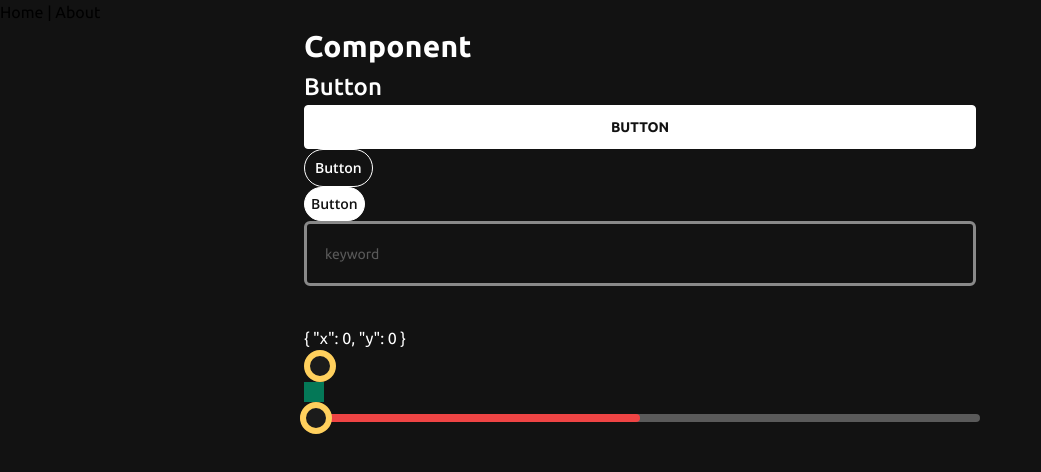
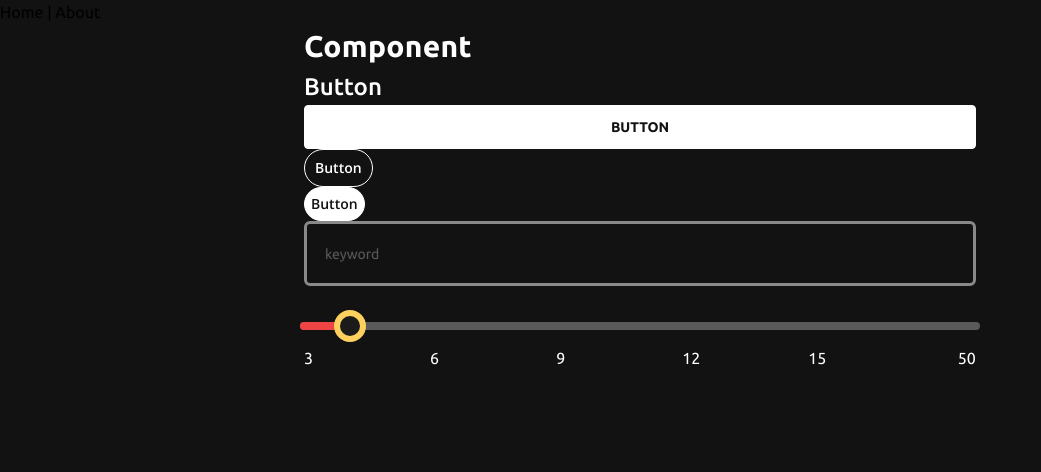
Before and after one commit to hcd1983/perfectscore-frontend-test, a Vue app: page /components in a window 1280 px wide. Shown: the top 472 px of the page, without its empty margins (0-1041 px from the left). Built offline with nearby package versions, Linux system fonts and the light colour scheme.

Commit message:
feat: slider

```diff
--- a/src/components/Slider.vue
+++ b/src/components/Slider.vue
@@ -1,34 +1,38 @@
 <template>
-<div class="text-white">{{ position }}</div>
+<div>
+  <div class="slider-container" ref="slider">
+    <div class="color-bg" />
     <div
+      class="color-bar"
+      :style="{
+      width : `${offset}px`
+    }"
+    />
+    <div
+      ref="thumb"
       class="handler"
       draggable="true"
-  @drag="handleDrag"
-  @dragstart="handleDragStart"
-  @dragend="handleDragEnd"
-  @drop="handleDragEnd"
-/>
-
-<div
-  class="text-white w-5 h-5 bg-green-700"
-  draggable="true"
-  @drag="handleDrag"
-  @dragstart="handleDragStart"
+      @mousedown="handleMouseDown"
+      @mouseup="handleMouseUp"
       :style="{
-    transform: `translate(${position.x}px, ${position.y}px`
+      left : `${offset}px`
     }"
     />
-
-<div class="slider-container" ref="track">
-  <div class="color-bg" />
-  <div class="color-bar" />
+  </div>
+  <div class="scales w-full flex">
     <div
-    ref="knob"
-    class="handler"
-    draggable="true"
-    @drag="handleDrag"
-    @dragstart="handleDragStart"
-  />
+      v-for="(range, idx) in rangesModified" :key="idx"
+      class="flex mt-5 justify-between"
+      :style="{width: `${range}%`}"
+    >
+      <div class="scale text-white flex items-center justify-center">{{ values[idx] }}</div>
+      <div
+        v-if="idx === range.length - 1"
+        class="scale text-white flex items-center justify-center">
+          {{ values[idx+1] }}
+      </div>
+    </div>
+  </div>
 </div>
 </template>
 
@@ -46,25 +50,76 @@ export default {
   data() {
     return {
       position: { x: 0, y: 0 },
+      offset: 50,
+      values: [3, 6, 9, 12, 15, 50],
+      ranges: [1, 1, 1, 1, 1.33],
     };
   },
+  computed: {
+    rangesModified() {
+      const total = this.ranges.reduce((a, b) => a + b);
+      return this.ranges.map((range) => ((range / total) * 100).toFixed(2));
+    },
+  },
   methods: {
-    handleDragStart($event) {
-      console.log('start', $event);
+    handleMouseDown(event) {
+      const { slider, thumb } = this.$refs;
+      event.preventDefault(); // prevent selection start (browser action)
+      const shiftX = event.clientX - thumb.getBoundingClientRect().left;
+      // shiftY not needed, the thumb moves only horizontally
+
+      const onMouseMove = (_event) => {
+        // const elemBelow = document.elementFromPoint(_event.clientX + 5, _event.clientY + 20);
+        // if (!elemBelow) return;
+        // // potential droppables are labeled with the class "droppable" (can be other logic)
+        // const droppableBelow = elemBelow.closest('.scale');
+        // console.log('elemBelow', elemBelow, droppableBelow.getBoundingClientRect());
+        // if (droppableBelow) {
+        //   let newLeft = droppableBelow.getBoundingClientRect().x
+        //     - shiftX - slider.getBoundingClientRect().left;
+        //   if (newLeft < 0) {
+        //     newLeft = 0;
+        //   }
+        //   const rightEdge = slider.offsetWidth - thumb.offsetWidth;
+        //   if (newLeft > rightEdge) {
+        //     newLeft = rightEdge;
+        //   }
+        //   this.offset = newLeft;
+        // }
+        // ======
+        let newLeft = _event.clientX - shiftX - slider.getBoundingClientRect().left;
+        // the pointer is out of slider => lock the thumb within the bounaries
+        if (newLeft < 0) {
+          newLeft = 0;
+        }
+        const rightEdge = slider.offsetWidth - thumb.offsetWidth;
+        if (newLeft > rightEdge) {
+          newLeft = rightEdge;
+        }
+        this.offset = newLeft;
+      };
+
+      const onMouseUp = () => {
+        this.handleMouseUp();
+        document.removeEventListener('mouseup', onMouseUp);
+        document.removeEventListener('mousemove', onMouseMove);
+      };
+
+      document.addEventListener('mousemove', onMouseMove);
+      document.addEventListener('mouseup', onMouseUp);
     },
-    handleDrag($event) {
-      const { position } = this;
-      console.log('drag', $event.pageX, $event.offsetX, $event.x, $event.clientX, position);
-      position.x = ($event.pageX);
-      // position.y = ($event.offsetY);
-      // const { target } = $event;
-      // target.style.transform = `translate(${position.x}px, ${position.y}px)`;
-    },
-    handleDragEnd($event) {
-      console.log('over', $event);
-      const { position } = this;
-      const { target } = $event;
-      target.style.transform = `translate(${position.x}px, ${position.y}px)`;
+    handleMouseUp() {
+      const { slider } = this.$refs;
+      window.slider = slider;
+      setTimeout(() => {
+        // alert('works');
+        const proportion = ((this.offset / slider.offsetWidth) * 100).toFixed(2);
+        if (proportion > 50) {
+          this.offset = slider.offsetWidth * 0.5;
+        } else {
+          this.offset = 0;
+        }
+      }, 1000);
     },
   },
 };
@@ -77,7 +132,11 @@ export default {
   transform: translateX(-4px);
 }
 .handler{
-  @apply rounded-full w-5 h-5 relative box-content;
+  @apply w-0 h-0 relative;
+}
+.handler:before {
+  @apply rounded-full w-5 h-5 absolute box-content;
+  content: "";
   border: 6px solid #FFD05D;
   background: #1B1B1B;
   z-index: 2;
@@ -85,6 +144,8 @@ export default {
   /*transform: translateX(-16px);*/
   touch-action: none;
   user-select: none;
+  top: -16px;
+  left: -16px;
 }
 .color-bg {
   @apply rounded-full absolute top-1/2 w-full;
@@ -100,25 +161,4 @@ export default {
   height: 8px;
   margin-top: -4px;
 }
-
-input {
-  @apply w-full rounded-full;
-  appearance: none;
-  height: 8px;
-  background-color: rgba(255, 255, 255, .3);
-}
-input::-webkit-slider-thumb{
-  @apply rounded-full w-5 h-5;
-  appearance: none;
-  border: 6px solid #FFD05D;
-  background: #1B1B1B;
-  z-index: 2;
-  position: relative;
-}
-input::-moz-range-thumb {
-  @apply rounded-full w-5 h-5 box-content;
-  appearance: none;
-  border: 6px solid #FFD05D;
-  background: #1B1B1B;
-}
 </style>
```
Also changed, not shown: src/views/Components.vue (+4 -4 lines). Lines whose indentation alone changed are shown as unchanged.
